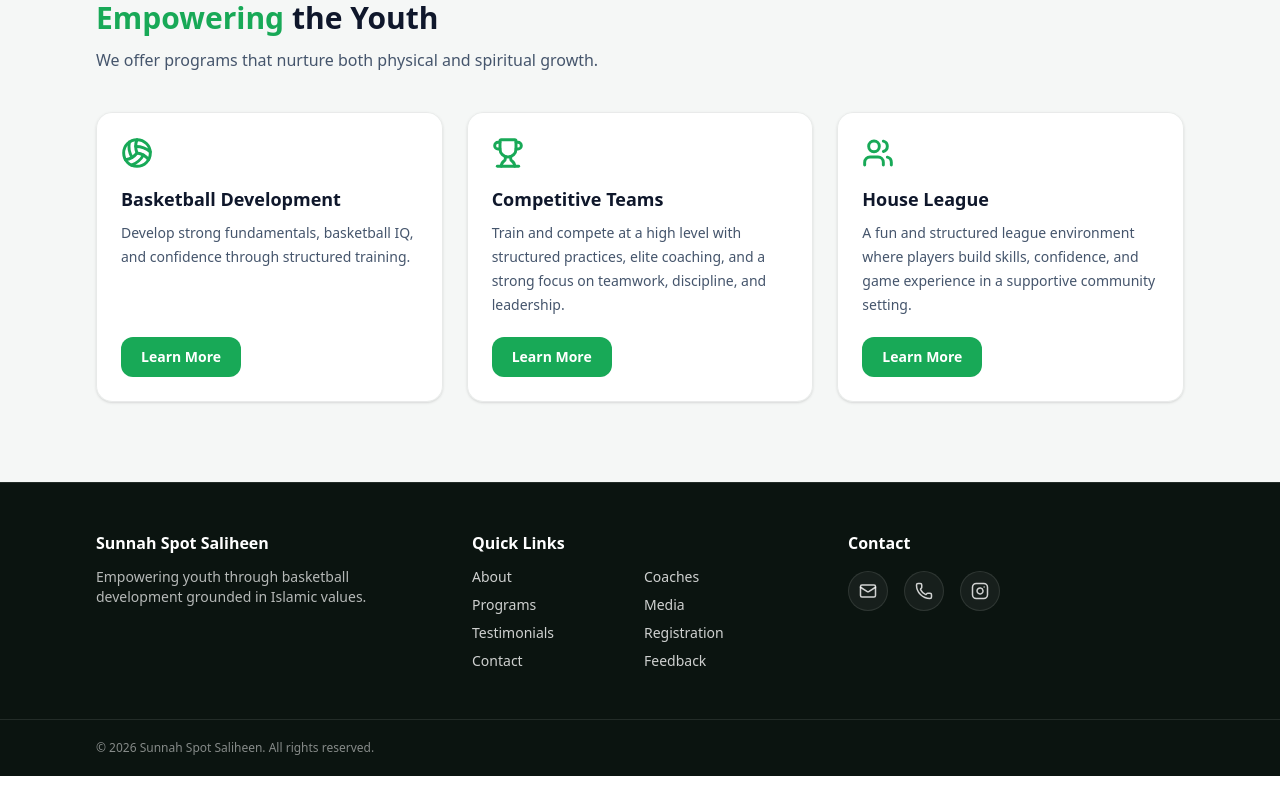
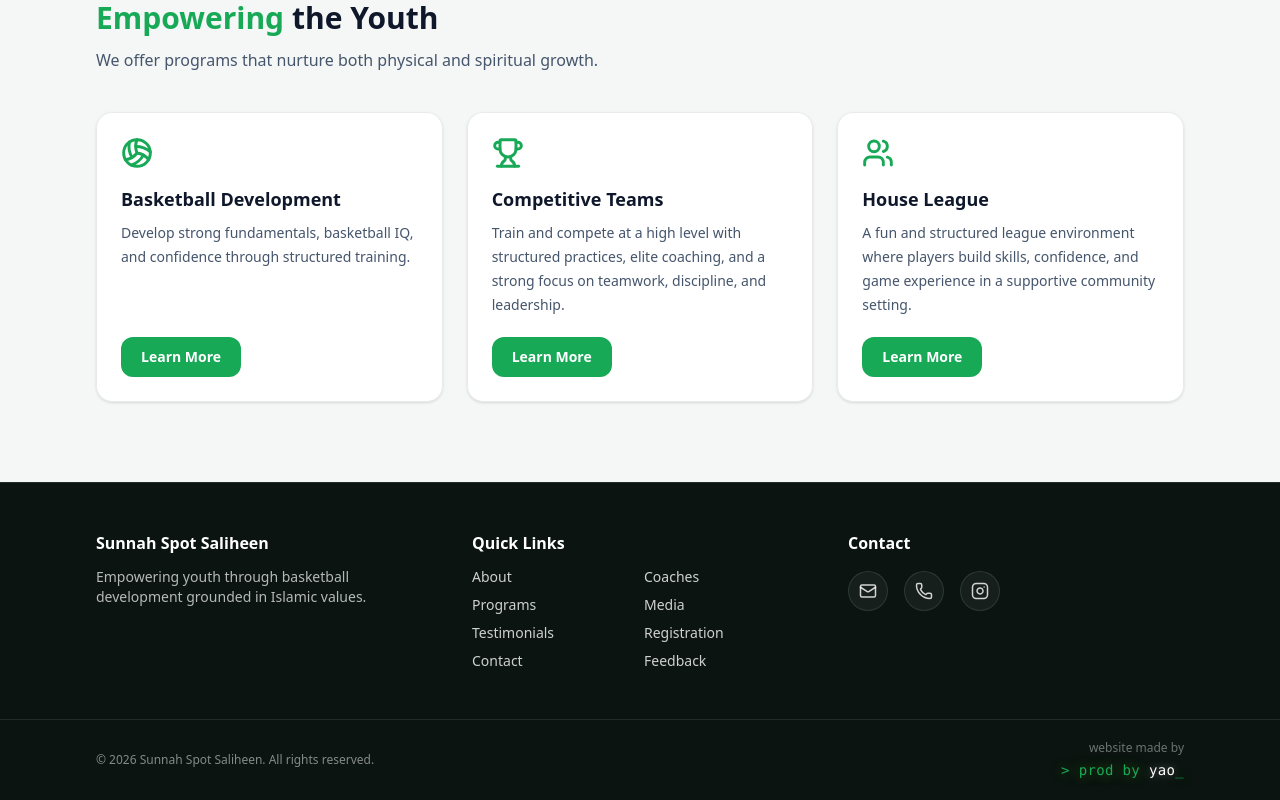
Before and after one commit to yunusao/sunnah-spot, a Next.js app: page / in a window 1280 px wide. Shown: the part 1573-2373 px from the top of the page. Before the commit the page ends 2349 px from the top, so only its background shows below. Built offline with nearby package versions, Linux system fonts and the light colour scheme.

Commit message:
website plug

```diff
--- a/components/Footer.tsx
+++ b/components/Footer.tsx
@@ -6,19 +6,24 @@ export default function Footer() {
   return (
     <footer className="bg-[#0B1410] text-white/80 border-t border-white/10">
       <div className="container-x py-12 grid gap-10 md:grid-cols-3">
+
+        {/* About */}
         <div>
-          <div className="text-white font-semibold">Sunnah Spot Saliheen</div>
+          <div className="text-white font-semibold">
+            Sunnah Spot Saliheen
+          </div>
           <p className="mt-3 text-sm text-white/70">
             Empowering youth through basketball development grounded in Islamic values.
           </p>
         </div>
 
+        {/* Quick Links */}
         <div>
           <div className="text-white font-semibold">Quick Links</div>
           <ul className="mt-3 grid grid-cols-2 gap-2 text-sm">
             {NAV_LINKS.map((l) => (
               <li key={l.href}>
-                <Link className="hover:text-white" href={l.href}>
+                <Link className="hover:text-white transition" href={l.href}>
                   {l.label}
                 </Link>
               </li>
@@ -26,6 +31,7 @@ export default function Footer() {
           </ul>
         </div>
 
+        {/* Contact */}
         <div>
           <div className="text-white font-semibold">Contact</div>
 
@@ -59,12 +65,51 @@ export default function Footer() {
               <Instagram size={18} />
             </a>
           </div>
-</div>
+        </div>
       </div>
 
+      {/* Bottom Bar */}
       <div className="border-t border-white/10 py-5">
-        <div className="container-x text-xs text-white/50">
-          © {new Date().getFullYear()} Sunnah Spot Saliheen. All rights reserved.
+        <div className="container-x flex flex-col md:flex-row items-center justify-between gap-4 text-xs text-white/50">
+
+          <div>
+            © {new Date().getFullYear()} Sunnah Spot Saliheen. All rights reserved.
+          </div>
+
+          <div className="flex flex-col items-center md:items-end gap-1">
+            <span className="text-white/40">
+              website made by
+            </span>
+
+            <a
+              href="https://prodbyyao.dev"
+              target="_blank"
+              rel="noopener noreferrer"
+              className="font-mono text-sm tracking-wide group transition"
+            >
+              <span
+                className="text-[rgb(var(--primary))]"
+                style={{ textShadow: "0 0 12px rgba(71,166,20,0.6)" }}
+              >
+                &gt; prod by{" "}
+              </span>
+
+              <span
+                className="text-white group-hover:text-[rgb(var(--primary))] transition"
+                style={{ textShadow: "0 0 10px rgba(255,255,255,0.4)" }}
+              >
+                yao
+              </span>
+
+              <span
+                className="text-[rgb(var(--primary))]"
+                style={{ textShadow: "0 0 12px rgba(71,166,20,0.6)" }}
+              >
+                _
+              </span>
+            </a>
+          </div>
+
         </div>
       </div>
     </footer>
```
